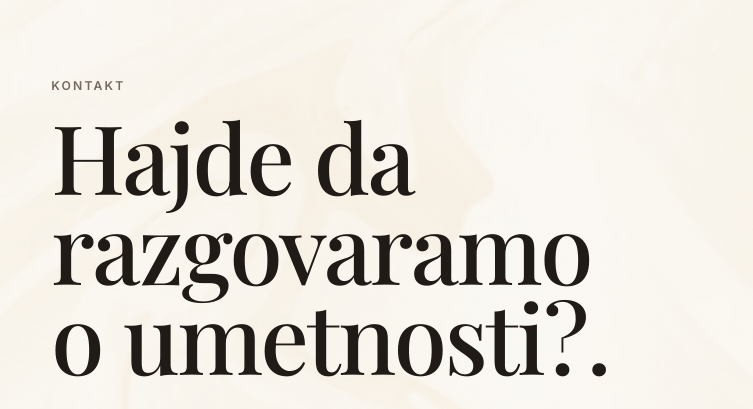
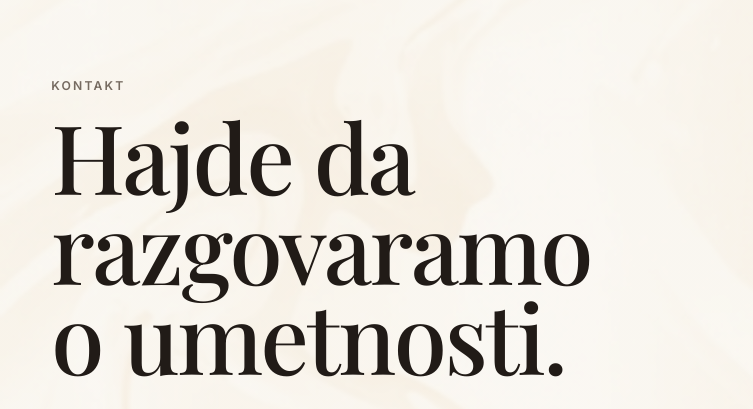
Before and after one commit to Pikolinko/milica-izlozba-pred, a plain HTML site: page contact.html in a window 1280 px wide. Shown: the part 246-655 px from the top of the page, 0-753 px from the left. Drawn offline with nearby package versions, Linux system fonts and the light colour scheme; grey boxes are pictures that could not be loaded.

Commit message:
Update contact.html

```diff
--- a/contact.html
+++ b/contact.html
@@ -56,7 +56,7 @@
     <div class="container contact-hero__grid">
       <div class="contact-hero__copy">
         <p class="section-kicker">Kontakt</p>
-        <h1>Hajde da razgovaramo o umetnosti?.</h1>
+        <h1>Hajde da razgovaramo o umetnosti.</h1>
         <p class="contact-hero__lead">
           Za kupovinu radova, izložbe, umetničke projekte i saradnju.
         </p>
```
